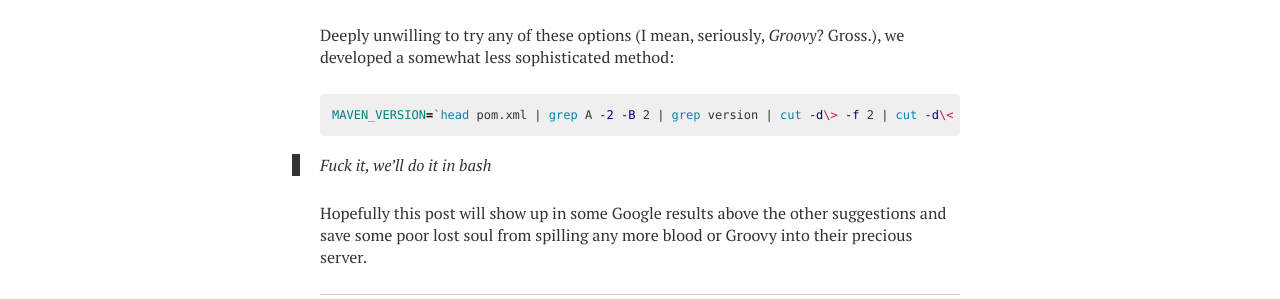
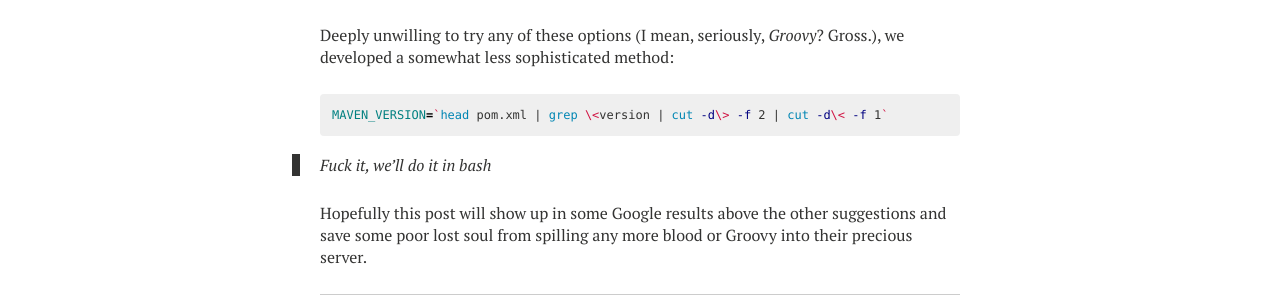
Before and after one commit to pettazz/pettazz.com, a Jekyll site: the page built from _posts/2015-07-01-maven-being-maven.md, in a window 1280 px wide. Shown: the part 1559-1858 px from the top of the page. Built offline with Jekyll 4.4.1, drawn with Linux system fonts in a browser that asks for light colours; nearby versions of some CDN libraries; comment, search, counter and statistics services are not loaded.

Commit message:
fix broken command and better summary

```diff
--- a/_posts/2015-07-01-maven-being-maven.md
+++ b/_posts/2015-07-01-maven-being-maven.md
@@ -37,7 +37,7 @@ Links redacted to protect the innocent on StackOverflow, but I swear these are a
 Deeply unwilling to try any of these options (I mean, seriously, _Groovy_? Gross.), we developed a somewhat less sophisticated method:
 
 {% highlight bash %}
-MAVEN_VERSION=`head pom.xml | grep A -2 -B 2 | grep version | cut -d\> -f 2 | cut -d\< -f 1`
+MAVEN_VERSION=`head pom.xml | grep \<version | cut -d\> -f 2 | cut -d\< -f 1`
 {% endhighlight %}
 
 > Fuck it, we'll do it in bash
```
Also changed, not shown: other parts of _posts/2015-07-01-maven-being-maven.md (+1 -1 lines).
